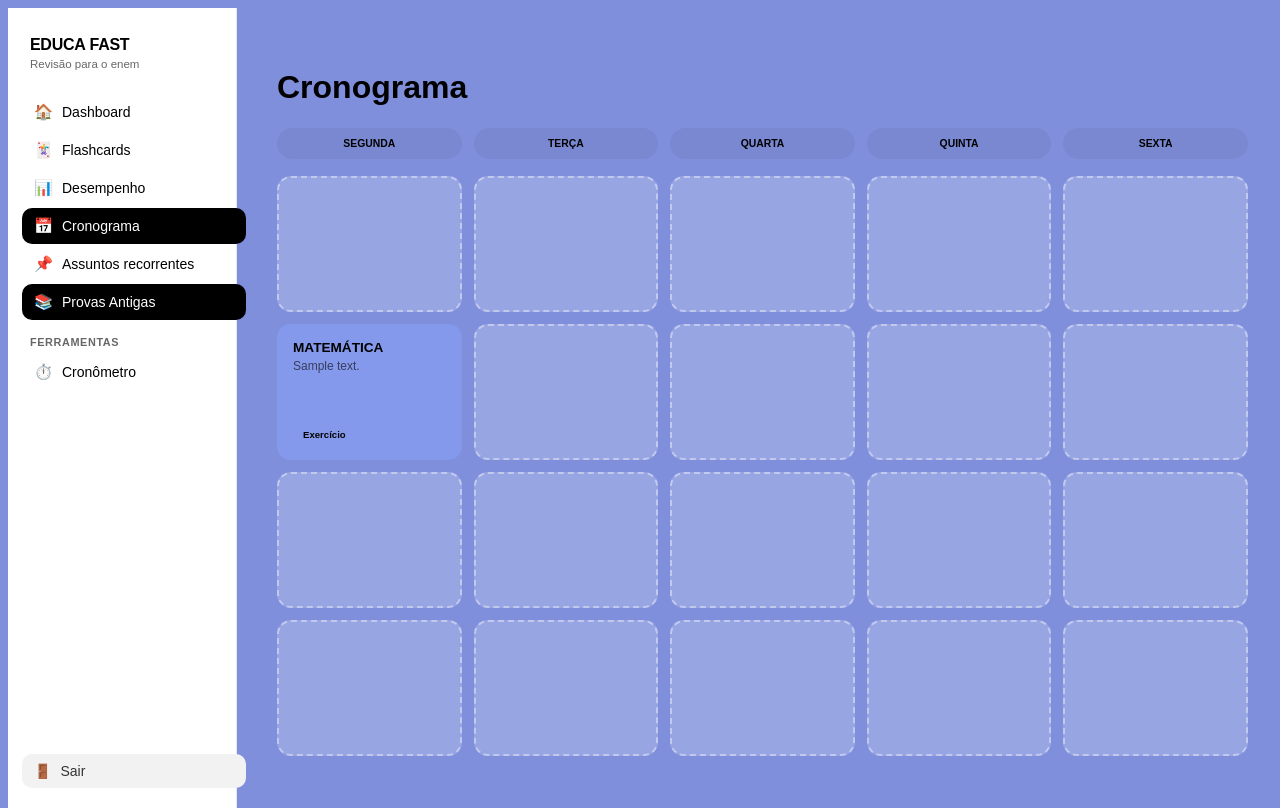
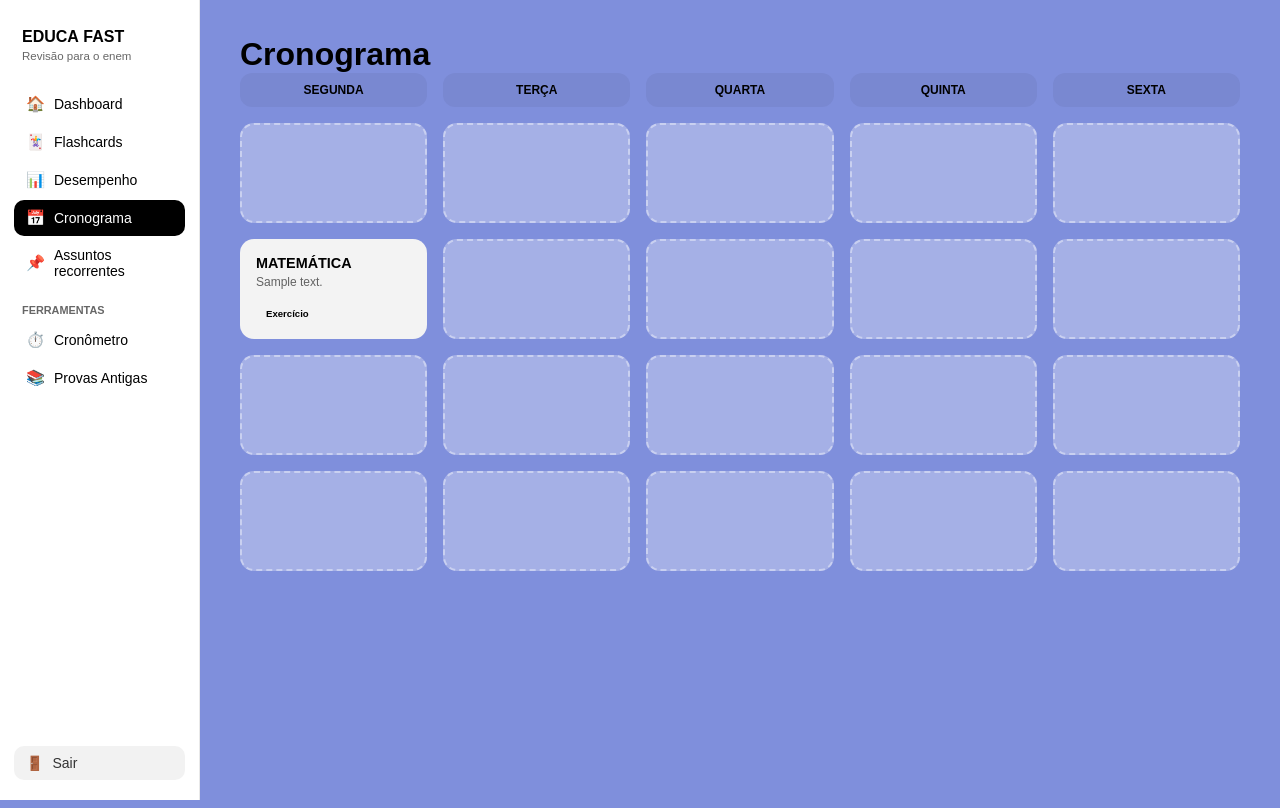
Before and after one commit to Gabrielorrico/EducaFast, a Django app: page /cronograma/1/ in a window 1280 px wide. Run offline with Django 5.2, Linux system fonts and the light colour scheme; a user stored in the database is signed in; data comes from the database, SQL or seed files in the repository; tables that the repository leaves empty hold one stand-in row (values such as "Sample post").

Commit message:
refactor: Update navigation links and improve CSS styles for consistency and readability

```diff
--- a/cronograma/static/cronograma/cronograma.css
+++ b/cronograma/static/cronograma/cronograma.css
@@ -11,6 +11,13 @@
     --sidebar-w: 200px;
 }
 
+/* RESET PADRÃO (igual provas) */
+* {
+    margin: 0;
+    padding: 0;
+    box-sizing: border-box;
+}
+
 html, body {
     height: 100%;
     background: var(--main-bg);
@@ -38,7 +47,6 @@ html, body {
 .logo-barra-lat {
     font-weight: 800;
     font-size: 1rem;
-    letter-spacing: -0.3px;
     padding-left: 8px;
     margin-bottom: 2px;
 }
@@ -75,7 +83,11 @@ html, body {
     color: var(--sidebar-active-text);
 }
 
-    .nav-icone { font-size: 0.95rem; width: 18px; text-align: center; flex-shrink: 0; }
+.nav-icone {
+    font-size: 0.95rem;
+    width: 18px;
+    text-align: center;
+}
 
 .barra-lateral-label {
     font-size: 0.68rem;
@@ -83,10 +95,11 @@ html, body {
     color: var(--text-muted);
     padding: 14px 8px 4px;
     text-transform: uppercase;
-    letter-spacing: 0.6px;
 }
 
-    .sidebar-footer { margin-top: auto; }
+.sidebar-footer {
+    margin-top: auto;
+}
 
 .btn-sair {
     display: flex;
@@ -100,55 +113,72 @@ html, body {
     font-size: 0.875rem;
     font-weight: 500;
     color: #333;
-    width: 100%;
-    text-align: left;
     text-decoration: none;
-    transition: background 0.12s;
 }
 
+/* MAIN (IGUAL DASHBOARD) */
 .conteudo-principal {
     flex: 1;
-    padding: 40px;
+    padding: 36px 40px;
     overflow-y: auto;
 }
 
-
+/* CRONOGRAMA GRID */
 .grade-cronograma {
     display: grid;
     grid-template-columns: repeat(5, 1fr);
-    gap: 12px;
+    gap: 16px;
 }
 
 .dia-coluna {
     text-align: center;
-    font-size: 0.65rem;
-    font-weight: 800;
+    font-size: 0.75rem;
+    font-weight: 700;
     background: rgba(0, 0, 0, 0.05);
     padding: 10px;
-    border-radius: 20px;
-    margin-bottom: 5px;
+    border-radius: 12px;
 }
 
-.slot-materia, .slot-vazio {
-    background: #8499eb;
+/* CARDS (PADRÃO DASHBOARD) */
+.slot-materia {
+    background: var(--card-bg);
     border-radius: var(--radius);
     padding: 16px;
     min-height: 100px;
     cursor: pointer;
     display: flex;
     flex-direction: column;
-    transition: all 0.2s;
+    transition: 0.2s;
 }
 
-.slot-vazio {
-    background: rgba(255, 255, 255, 0.2);
-    border: 2px dashed rgba(255, 255, 255, 0.4);
+.slot-materia:hover {
+    transform: scale(1.02);
 }
 
-.slot-vazio:hover { background: #7e93e4ea; }
+/* SLOT VAZIO */
+.slot-vazio {
+    background: rgba(255, 255, 255, 0.3);
+    border: 2px dashed rgba(255, 255, 255, 0.4);
+    border-radius: var(--radius);
+    min-height: 100px;
+    cursor: pointer;
+}
 
-.materia-nome { font-weight: 800; font-size: 0.85rem; }
-.materia-detalhe { font-size: 0.75rem; color: var(--text-muted); margin-top: 4px; flex-grow: 1; }
+.slot-vazio:hover {
+    background: rgba(255, 255, 255, 0.5);
+}
+
+.materia-nome {
+    font-weight: 700;
+    font-size: 0.9rem;
+}
+
+.materia-detalhe {
+    font-size: 0.75rem;
+    color: var(--text-muted);
+    margin-top: 4px;
+    flex-grow: 1;
+}
 
 .tag-tipo {
     align-self: flex-start;
--- a/cronograma/templates/cronograma/detalhe.html
+++ b/cronograma/templates/cronograma/detalhe.html
@@ -15,29 +15,35 @@
         <div class="logo-barra-lat">EDUCA<strong> FAST</strong></div>
         <div class="barra-lateral-tagline">Revisão para o enem</div>
 
-        <a class="nav-item" data-page="dashboard"  onclick="navigate(this, 'dashboard')">
-        <span class="nav-icone">🏠</span> Dashboard
+        <a class="nav-item" href="{% url 'dashboard:index' %}">
+            <span class="nav-icone">🏠</span> Dashboard
         </a>
+
         <a class="nav-item" data-page="flashcards" onclick="navigate(this, 'flashcards')">
         <span class="nav-icone">🃏</span> Flashcards
         </a>
+
         <a class="nav-item" data-page="desempenho" onclick="navigate(this, 'desempenho')">
         <span class="nav-icone">📊</span> Desempenho
         </a>
+
         <a class="nav-item active" data-page="cronograma" href="{% url 'cronograma:listar' %}">
         <span class="nav-icone">📅</span> Cronograma
         </a>
+
         <a class="nav-item" data-page="assuntos" onclick="navigate(this, 'assuntos')">
         <span class="nav-icone">📌</span> Assuntos recorrentes
         </a>
-        <a class="nav-item active" href="/provas/">
-            <span class="nav-icone">📚</span> Provas Antigas
-        </a>
+
 
         <div class="barra-lateral-label">Ferramentas</div>
 
-        <a class="nav-item" data-page="cronometro" onclick="navigate(this, 'cronometro')">
-        <span class="nav-icone">⏱️</span> Cronômetro
+        <a class="nav-item" href="{% url 'sessaodeestudos:cronometro' %}">
+             <span class="nav-icone">⏱️</span> Cronômetro
+        </a>
+
+        <a class="nav-item" href="{% url 'provas_antigas:index' %}">
+            <span class="nav-icone">📚</span> Provas Antigas
         </a>
 
         <div class="sidebar-footer">
--- a/cronograma/views.py
+++ b/cronograma/views.py
@@ -4,6 +4,7 @@ from django.contrib.auth.decorators import login_required
 from django.http import JsonResponse
 from django.shortcuts import get_object_or_404, redirect, render
 from django.views.decorators.http import require_http_methods, require_POST
+from datetime import date
 
 from .models import Cronograma, Disciplina, SessaoEstudo
 
@@ -17,10 +18,16 @@ def listar_cronogramas(request):
         aluno=request.user, ativo=True
     ).first()
 
-    if cronograma_ativo:
-        return redirect('cronograma:detalhe', cronograma_id=cronograma_ativo.id)
+    if not cronograma_ativo:
+        cronograma_ativo = Cronograma.objects.create(
+            aluno=request.user,
+            titulo='Meu Cronograma',
+            data_inicio=date.today(),
+            data_fim=date.today().replace(month=12, day=31),
+            ativo=True,
+        )
 
-    return render(request, 'cronograma/sem_cronograma.html')
+    return redirect('cronograma:detalhe', cronograma_id=cronograma_ativo.id)
 
 
 @login_required
--- a/dashboard/urls.py
+++ b/dashboard/urls.py
@@ -1,8 +1,8 @@
 from django.urls import path
-from .views import index
+from . import views
 
 app_name = 'dashboard'
 
 urlpatterns = [
-    path('', index, name='index')
+    path('', views.dashboard, name='index'),
 ]
--- a/provas_antigas/templates/provas_antigas/index.html
+++ b/provas_antigas/templates/provas_antigas/index.html
@@ -30,7 +30,7 @@
         {# TODO: adicionar quando o app desempenho estiver pronto #}
         <span class="nav-icone">📊</span> Desempenho
       </a>
-      <a class="nav-item" href="{% url 'listar_cronogramas' %}">
+      <a class="nav-item" href="{% url 'cronograma:listar' %}">
         <span class="nav-icone">📅</span> Cronograma
       </a>
       <a class="nav-item" href="#">
@@ -44,7 +44,7 @@
         <span class="nav-icone">⏱️</span> Cronômetro
       </a>
 
-      <a class="nav-item active" href="/provas/">
+      <a class="nav-item active" href="{% url 'provas_antigas:index' %}">
           <span class="nav-icone">📚</span> Provas Antigas
       </a>
 
--- a/sessaodeestudos/templates/sessaodeestudos/cronometro.html
+++ b/sessaodeestudos/templates/sessaodeestudos/cronometro.html
@@ -30,9 +30,11 @@
         {# TODO: adicionar quando o app desempenho estiver pronto #}
         <span class="nav-icone">📊</span> Desempenho
       </a>
-      <a class="nav-item" href="{% url 'listar_cronogramas' %}">
+
+      <a class="nav-item" href="{% url 'cronograma:listar' %}">
         <span class="nav-icone">📅</span> Cronograma
       </a>
+
       <a class="nav-item" href="#">
         {# TODO: adicionar quando o app assuntos estiver pronto #}
         <span class="nav-icone">📌</span> Assuntos recorrentes
@@ -44,7 +46,7 @@
         <span class="nav-icone">⏱️</span> Cronômetro
       </a>
 
-      <a class="nav-item" href="/provas/">
+      <a class="nav-item" href="{% url 'provas_antigas:index' %}">
           <span class="nav-icone">📚</span> Provas Antigas
       </a>
 
```
Also changed, not shown: other parts of cronograma/static/cronograma/cronograma.css (+40 -15 lines), dashboard/static/dashboard/style.css (+14 -2 lines), dashboard/templates/dashboard/index.html (+12 -9 lines), dashboard/views.py (+14 -13 lines), sessaodeestudos/static/sessaodeestudos/cronometro.css (+17 -14 lines). Lines whose indentation alone changed are shown as unchanged.
